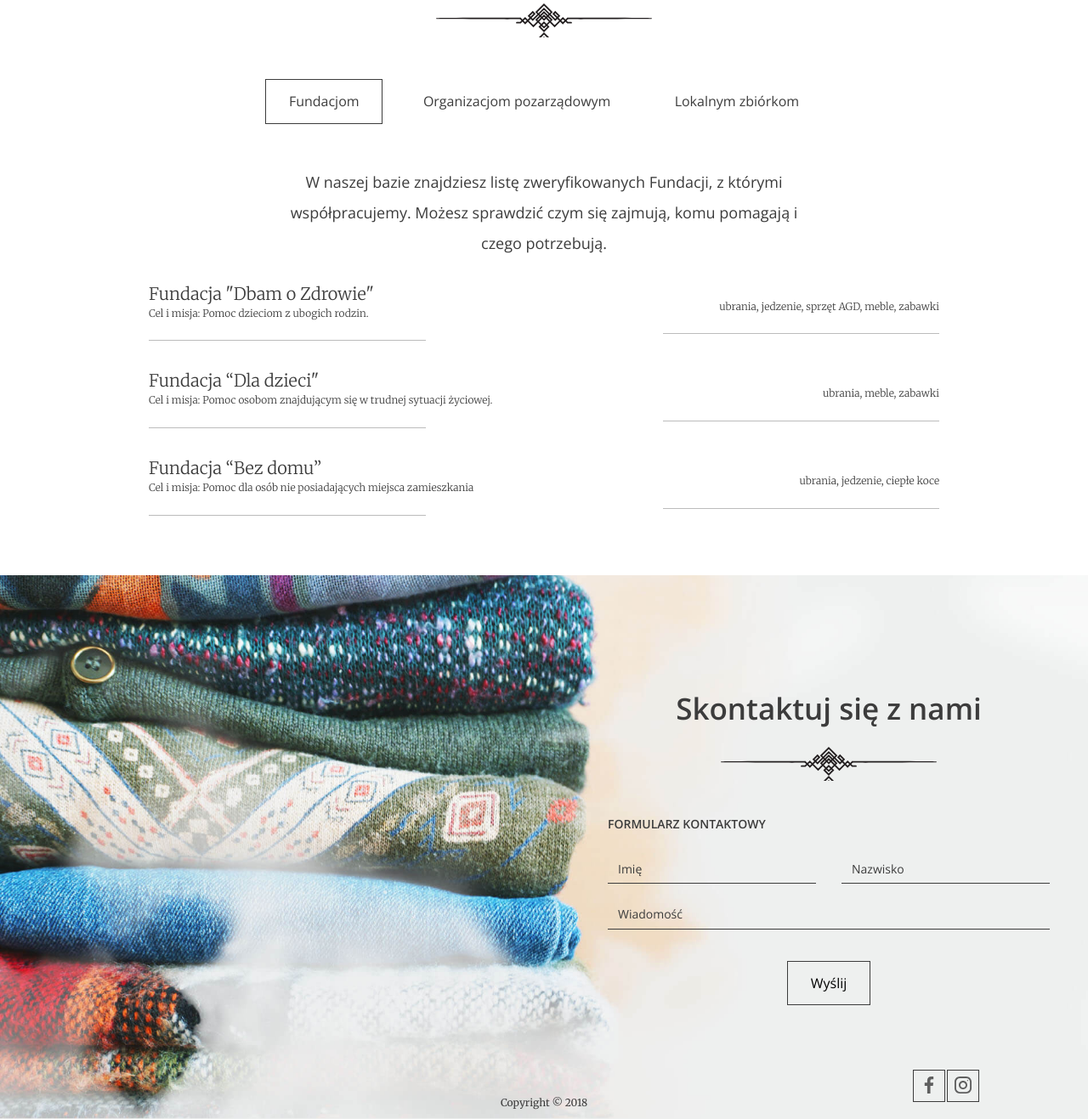
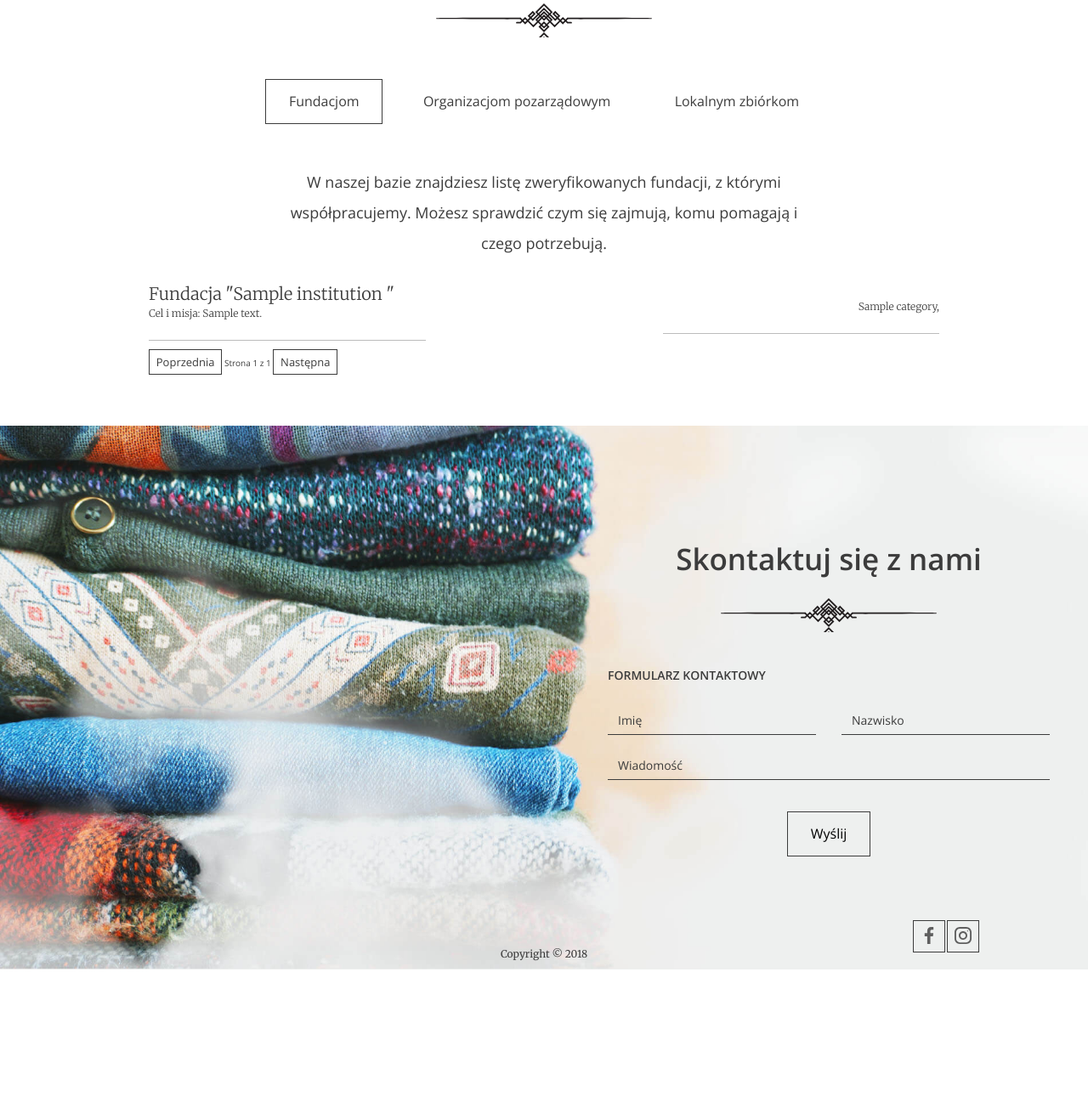
Before and after one commit to PPodhorodecki/Give_for_free, a Django app: page / in a window 1280 px wide. Shown: the part 2561-3878 px from the top of the page at 85% size. After the commit the page ends 3702 px from the top, so only its background shows below. Run offline with Django 4.2, Linux system fonts and the light colour scheme; tables that the repository leaves empty hold one stand-in row (values such as "Sample post").

Commit message:
Show institution with pagination (to repair), register user, log user

```diff
--- a/Charity_Donation/Charity_Donation_App/templates/index.html
+++ b/Charity_Donation/Charity_Donation_App/templates/index.html
@@ -38,7 +38,7 @@
         </div>
 
         <div class="stats--item">
-          <em>{{ institutions }}</em>
+          <em>{{ ins_val }}</em>
           <h3>Wspartych organizacji</h3>
           <p>Lorem ipsum dolor sit amet consectetur, adipisicing elit. Laboriosam magnam, sint nihil cupiditate quas quam.</p>
         </div>
@@ -95,35 +95,26 @@
 
       <!-- SLIDE 1 -->
       <div class="help--slides active" data-id="1">
-        <p>W naszej bazie znajdziesz listę zweryfikowanych Fundacji, z którymi współpracujemy. Możesz sprawdzić czym się zajmują, komu pomagają i czego potrzebują.</p>
+        <p>W naszej bazie znajdziesz listę zweryfikowanych fundacji, z którymi współpracujemy. Możesz sprawdzić czym się zajmują, komu pomagają i czego potrzebują.</p>
 
         <ul class="help--slides-items">
+          {% for f in institutions_f %}
             <li>
               <div class="col">
-              <div class="title">Fundacja "Dbam o Zdrowie"</div>
-              <div class="subtitle">Cel i misja: Pomoc dzieciom z ubogich rodzin.</div>
+                <div class="title">Fundacja "{{ f.name }} "</div>
+                <div class="subtitle">Cel i misja: {{ f.description }}</div>
               </div>
 
-            <div class="col"><div class="text">ubrania, jedzenie, sprzęt AGD, meble, zabawki</div></div>
+              <div class="col">
+                <div class="text">
+                {% for cat in f.categories.all %}
+                  {{ cat.name }},
+                {% endfor %}
+
+                </div>
+              </div>
             </li>
-
-          <li>
-            <div class="col">
-              <div class="title">Fundacja “Dla dzieci"</div>
-              <div class="subtitle">Cel i misja: Pomoc osobom znajdującym się w trudnej sytuacji życiowej.</div>
-            </div>
-
-            <div class="col"><div class="text">ubrania, meble, zabawki</div></div>
-          </li>
-
-          <li>
-            <div class="col">
-              <div class="title">Fundacja “Bez domu”</div>
-              <div class="subtitle">Cel i misja: Pomoc dla osób nie posiadających miejsca zamieszkania</div>
-            </div>
-
-            <div class="col"><div class="text">ubrania, jedzenie, ciepłe koce</div></div>
-          </li>
+          {% endfor %}
         </ul>
         <!-- Pagination
         <ul class="help--slides-pagination">
@@ -132,51 +123,42 @@
           <li><a href="#" class="btn btn--small btn--without-border" data-page="3">3</a></li>
         </ul>
         -->
+        {% if institutions_f.has_previous %}
+          <a href="page={{ institutions_f.previous_page_number }}#help" class="btn btn--small btn--without-border active">Poprzednia</a>
+        {% else %}
+          <span class="btn btn--small btn--without-border active">Poprzednia</span>
+        {% endif %}
+
+        <span> Strona {{ institutions_f.number }} z {{ institutions_f.paginator.num_pages }}</span>
+
+        {% if institutions_f.has_next %}
+          <a href="page={{ institutions_f.next_page_number }}#help" class="btn btn--small btn--without-border active">Następna</a>
+        {% else %}
+          <span class="btn btn--small btn--without-border active">Następna</span>
+        {% endif %}
       </div>
 
 
       <!-- SLIDE 2 -->
       <div class="help--slides" data-id="2">
-        <p>
-          Lorem ipsum dolor, sit amet consectetur adipisicing elit. Hic officiis mollitia dolor, neque aspernatur accusamus debitis. Ducimus, officia. Quia, sunt illum! Non iste placeat ab ipsum alias
-          quos suscipit corporis!
-        </p>
+        <p>W naszej bazie znajdziesz listę zweryfikowanych organizacji pozarządowych, z którymi współpracujemy. Możesz sprawdzić czym się zajmują, komu pomagają i czego potrzebują.</p>
         <ul class="help--slides-items">
+          {% for o in institutions_o %}
             <li>
               <div class="col">
-              <div class="title">Organizacja 1</div>
-              <div class="subtitle">Lorem ipsum dolor sit amet consectetur.</div>
+                <div class="title">Organizacja pozarządowa "{{ o.name }} "</div>
+                <div class="subtitle">Cel i misja: {{ o.description }}</div>
               </div>
 
-            <div class="col"><div class="text">Lorem ipsum dolor sit amet consectetur adipisicing elit.</div></div>
+              <div class="col">
+                <div class="text">
+                  {% for cat in o.categories.all %}
+                    {{ cat.name }},
+                  {% endfor %}
+                </div>
+              </div>
             </li>
-
-          <li>
-            <div class="col">
-              <div class="title">Organizacja 2</div>
-              <div class="subtitle">Lorem ipsum dolor sit amet consectetur.</div>
-            </div>
-
-            <div class="col"><div class="text">Lorem ipsum dolor sit amet consectetur adipisicing elit.</div></div>
-          </li>
-
-          <li>
-            <div class="col">
-              <div class="title">Organizacja 3</div>
-              <div class="subtitle">Lorem ipsum dolor sit amet consectetur.</div>
-            </div>
-
-            <div class="col"><div class="text">Lorem ipsum dolor sit amet consectetur adipisicing elit.</div></div>
-          </li>
-
-          <li>
-            <div class="col">
-              <div class="title">Organizacja 4</div>
-              <div class="subtitle">Lorem ipsum dolor sit amet consectetur.</div>
-            </div>
-
-            <div class="col"><div class="text">Lorem ipsum dolor sit amet consectetur adipisicing elit.</div></div>
-          </li>
+          {% endfor %}
         </ul>
 
         <!-- Pagination
@@ -188,29 +170,41 @@
           <li><a href="#" class="btn btn--small btn--without-border" data-page="5">5</a></li>
         </ul>
         -->
+        {% if institutions_o.has_previous %}
+          <a href="page={{ institutions_o.previous_page_number }}#help" class="btn btn--small btn--without-border active">Poprzednia</a>
+        {% else %}
+          <span class="btn btn--small btn--without-border active">Poprzednia</span>
+        {% endif %}
+
+        <span> Strona {{ institutions_o.number }} z {{ institutions_o.paginator.num_pages }}</span>
+
+        {% if institutions_o.has_next %}
+          <a href="page={{ institutions_o.next_page_number }}#help" class="btn btn--small btn--without-border active">Następna</a>
+        {% else %}
+          <span class="btn btn--small btn--without-border active">Następna</span>
+        {% endif %}
       </div>
 
       <!-- SLIDE 3 -->
       <div class="help--slides" data-id="3">
-        <p>Lorem ipsum dolor sit amet, his ocurreret persequeris ea, ad utinam laudem duo. Verterem adipisci partiendo eos ne, ea his reque quaeque recteque, ne quo lobortis intellegam.</p>
+        <p>W naszej bazie znajdziesz listę zweryfikowanych zbiórek lokalnych, z którymi współpracujemy. Możesz sprawdzić czym się zajmują, komu pomagają i czego potrzebują.</p>
         <ul class="help--slides-items">
+          {% for l in institutions_l %}
             <li>
               <div class="col">
-              <div class="title">Lokalna zbiórka 1</div>
-              <div class="subtitle">Lorem ipsum dolor sit amet consectetur.</div>
+                <div class="title">Zbiórka lokalna "{{ l.name }} "</div>
+                <div class="subtitle">Cel i misja: {{ l.description }}</div>
               </div>
 
-            <div class="col"><div class="text">Lorem ipsum dolor sit amet consectetur adipisicing elit.</div></div>
+              <div class="col">
+                <div class="text">
+                  {% for cat in l.categories.all %}
+                    {{ cat.name }},
+                  {% endfor %}
+                </div>
+              </div>
             </li>
-
-          <li>
-            <div class="col">
-              <div class="title">Lokalna zbiórka 2</div>
-              <div class="subtitle">Lorem ipsum dolor sit amet consectetur.</div>
-            </div>
-
-            <div class="col"><div class="text">Lorem ipsum dolor sit amet consectetur adipisicing elit.</div></div>
-          </li>
+          {% endfor %}
         </ul>
 
         <!-- Pagination
@@ -219,7 +213,20 @@
           <li><a href="#" class="btn btn--small btn--without-border" data-page="2">2</a></li>
         </ul>
         -->
+        {% if institutions_l.has_previous %}
+          <a href="page={{ institutions_l.previous_page_number }}#help" class="btn btn--small btn--without-border active">Poprzednia</a>
+        {% else %}
+          <span class="btn btn--small btn--without-border active">Poprzednia</span>
+        {% endif %}
+
+        <span> Strona {{ institutions_l.number }} z {{ institutions_l.paginator.num_pages }}</span>
+
+        {% if institutions_l.has_next %}
+          <a href="page={{ institutions_l.next_page_number }}#help" class="btn btn--small btn--without-border active">Następna</a>
+        {% else %}
+          <span class="btn btn--small btn--without-border active">Następna</span>
+        {% endif %}
       </div>
     </section>
-    <script src="js/app.js"></script>
+    <script src="{% static 'js/app.js' %}"></script>
 {% endblock %}
--- a/Charity_Donation/Charity_Donation_App/templates/login.html
+++ b/Charity_Donation/Charity_Donation_App/templates/login.html
@@ -31,7 +31,7 @@
         </div>
 
         <div class="form-group form-group--buttons">
-          <a href="#" class="btn btn--without-border">Załóż konto</a>
+          <a href="/register" class="btn btn--without-border">Załóż konto</a>
           <button class="btn" type="submit">Zaloguj się</button>
         </div>
       </form>
--- a/Charity_Donation/Charity_Donation_App/templates/register.html
+++ b/Charity_Donation/Charity_Donation_App/templates/register.html
@@ -21,7 +21,8 @@
 
     <section class="login-page">
       <h2>Załóż konto</h2>
-      <form>
+      <form method="post" action="">
+        {% csrf_token %}
         <div class="form-group">
           <input type="text" name="name" placeholder="Imię" />
         </div>
@@ -39,7 +40,7 @@
         </div>
 
         <div class="form-group form-group--buttons">
-          <a href="login.html" class="btn btn--without-border">Zaloguj się</a>
+          <a href="/login" class="btn btn--without-border">Zaloguj się</a>
           <button class="btn" type="submit">Załóż konto</button>
         </div>
       </form>
--- a/Charity_Donation/Charity_Donation_App/views.py
+++ b/Charity_Donation/Charity_Donation_App/views.py
@@ -1,7 +1,8 @@
-from django.shortcuts import render
+from django.shortcuts import render, redirect
 from django.views import View
 from Charity_Donation_App.models import User, Category, Institution, Donation
-
+from django.core.paginator import Paginator
+from django.contrib.auth import authenticate, login, logout
 
 class LandingPage(View):
     def get(self, request):
@@ -10,9 +11,27 @@ class LandingPage(View):
         bags = 0
         for donation in donations:
             bags += donation.quantity
-        institutions = Institution.objects.count()
+        ins_val = Institution.objects.count()
         ctx['bags'] = bags
-        ctx['institutions'] = institutions
+        ctx['ins_val'] = ins_val
+        ins_f = Institution.objects.filter(type=1)
+        ins_o = Institution.objects.filter(type=2)
+        ins_l = Institution.objects.filter(type=3)
+        # ctx['ins_f'] = ins_f
+        # ctx['ins_o'] = ins_o
+        # ctx['ins_l'] = ins_l
+        paginator_f = Paginator(ins_f, 2)
+        paginator_o = Paginator(ins_o, 2)
+        paginator_l = Paginator(ins_l, 2)
+        page_f = request.GET.get('page')
+        institutions_f = paginator_f.get_page(page_f)
+        page_o = request.GET.get('page')
+        institutions_o = paginator_o.get_page(page_o)
+        page_l = request.GET.get('page')
+        institutions_l = paginator_l.get_page(page_l)
+        ctx['institutions_f'] = institutions_f
+        ctx['institutions_o'] = institutions_o
+        ctx['institutions_l'] = institutions_l
         return render(request, 'index.html', context=ctx)
 
 
@@ -25,7 +44,32 @@ class Login(View):
     def get(self, request):
         return render(request, 'login.html')
 
+    def post(self, request):
+        email = request.POST.get('email')
+        password = request.POST.get('password')
+        user = authenticate(request, username=email, password=password)
+        if user is not None:
+            login(request, user)
+            return redirect('/')
+        else:
+            return redirect('/register')
+
 
 class Register(View):
     def get(self, request):
         return render(request, 'register.html')
+
+    def post(self, request):
+        first_name = request.POST.get('name')
+        last_name = request.POST.get('surname')
+        email = request.POST.get('email')
+        pass1 = request.POST.get('password')
+        pass2 = request.POST.get('password2')
+        user = User()
+        user.first_name = first_name
+        user.last_name = last_name
+        user.email = email
+        user.username = email
+        user.set_password(pass1)
+        user.save()
+        return redirect('/login')
```
Lines whose indentation alone changed are shown as unchanged.
